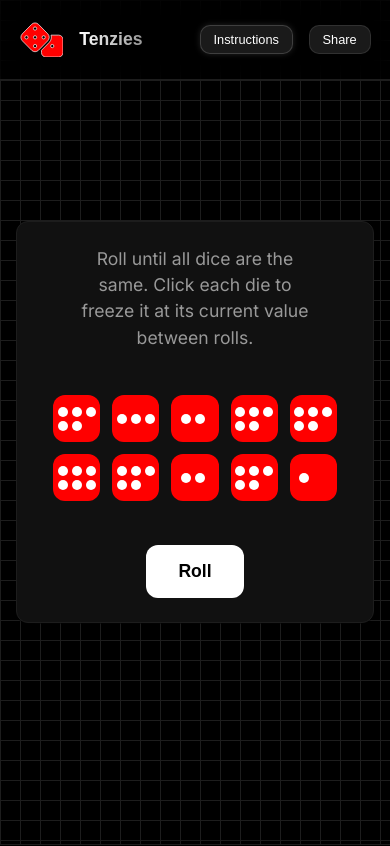
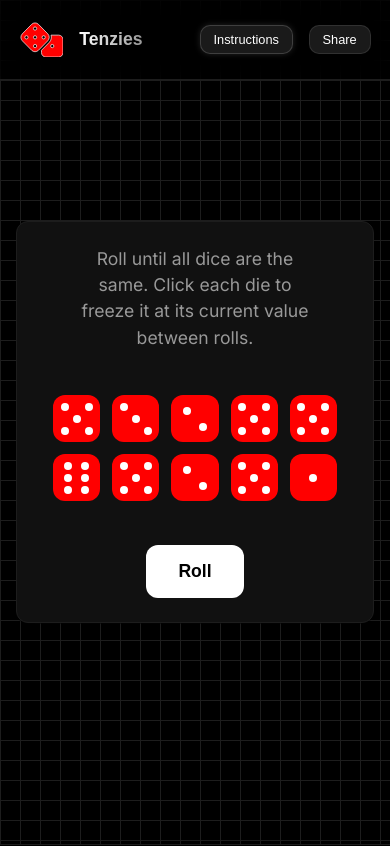
Before and after one commit to Ashwin-S-Nambiar/Tenzies, a React (Vite) app: page / in a window 390 px wide. Shown: the top 846 px of the page. Built offline with nearby package versions, Linux system fonts and the light colour scheme; a web font is replaced by a local one.

Commit message:
refactor: dot placement and styling in Die component to make it more inline real world die.

```diff
--- a/src/components/Die.jsx
+++ b/src/components/Die.jsx
@@ -2,17 +2,18 @@ import React from "react";
 import { motion } from "framer-motion";
 
 const Die = ({ value, isHeld, holdDice, rolling }) => {
+    const dotVariants = {
+        initial: { opacity: 0, scale: 0.5 },
+        animate: { opacity: 1, scale: 1, transition: { duration: 0.3, ease: "easeOut" } },
+    };
+
     const dots = Array.from({ length: value }, (_, i) => (
-        <motion.span
+        <motion.div
             key={i}
             className="dot"
-            variants={{
-                initial: { scale: 0 },
-                animate: { scale: 1 },
-            }}
+            variants={dotVariants}
             initial="initial"
             animate="animate"
-            transition={{ delay: i * 0.1 }}
         />
     ));
 
@@ -23,25 +24,35 @@ const Die = ({ value, isHeld, holdDice, rolling }) => {
 
     const dieVariants = {
         initial: { scale: 0.8, opacity: 0, rotate: 0 },
-        animate: { scale: 1, opacity: 1, rotate: rolling && !isHeld ? 360 : 0 },
-        transition: {
-            type: "spring",
-            stiffness: 200,
-            damping: 20,
-            duration: rolling && !isHeld ? 0.5 : 0.2,
-            ease: "easeInOut",
+        animate: {
+            scale: 1,
+            opacity: 1,
+            rotate: rolling && !isHeld ? [0, 180, 360] : 0,
+            transition: {
+                type: "spring",
+                stiffness: 150,
+                damping: 15,
+                duration: rolling && !isHeld ? 0.8 : 0.3,
+                ease: "easeInOut",
+            },
         },
     };
 
     return (
         <motion.div
             className={`die-face ${isHeld ? 'held' : ''}`}
+            data-value={value}
             onClick={holdDice}
             variants={containerVariants}
             whileHover="hover"
             whileTap="tap"
         >
-            <motion.div className="die-container" variants={dieVariants} initial="initial" animate="animate">
+            <motion.div
+                className="die-container"
+                variants={dieVariants}
+                initial="initial"
+                animate="animate"
+            >
                 {dots}
             </motion.div>
         </motion.div>
--- a/src/index.css
+++ b/src/index.css
@@ -387,42 +387,55 @@ body {
     height: 60%;
     display: grid;
     grid-template-columns: repeat(3, 1fr);
-  gap: 4px;
+    grid-template-rows: repeat(3, 1fr);
     place-content: center;
-  transform-style: preserve-3d;
+    position: relative;
 }
 
-
 .dot {
-  width: 10px;
-  height: 10px;
+    width: 12px;
+    height: 12px;
     border-radius: 50%;
     background-color: white;
-  margin: auto;
+    margin: 0 auto;
 }
 
-/* Specific dot arrangements (adjust as needed) */
-.die-face[value="1"] .dot:nth-child(1) { grid-area: 2 / 2; }
-.die-face[value="2"] .dot:nth-child(1) { grid-area: 1 / 1; }
-.die-face[value="2"] .dot:nth-child(2) { grid-area: 3 / 3; }
-.die-face[value="3"] .dot:nth-child(1) { grid-area: 1 / 1; }
-.die-face[value="3"] .dot:nth-child(2) { grid-area: 2 / 2; }
-.die-face[value="3"] .dot:nth-child(3) { grid-area: 3 / 3; }
-.die-face[value="4"] .dot:nth-child(1) { grid-area: 1 / 1; }
-.die-face[value="4"] .dot:nth-child(2) { grid-area: 1 / 3; }
-.die-face[value="4"] .dot:nth-child(3) { grid-area: 3 / 1; }
-.die-face[value="4"] .dot:nth-child(4) { grid-area: 3 / 3; }
-.die-face[value="5"] .dot:nth-child(1) { grid-area: 1 / 1; }
-.die-face[value="5"] .dot:nth-child(2) { grid-area: 1 / 3; }
-.die-face[value="5"] .dot:nth-child(3) { grid-area: 2 / 2; }
-.die-face[value="5"] .dot:nth-child(4) { grid-area: 3 / 1; }
-.die-face[value="5"] .dot:nth-child(5) { grid-area: 3 / 3; }
-.die-face[value="6"] .dot:nth-child(1) { grid-area: 1 / 1; }
-.die-face[value="6"] .dot:nth-child(2) { grid-area: 1 / 3; }
-.die-face[value="6"] .dot:nth-child(3) { grid-area: 2 / 1; }
-.die-face[value="6"] .dot:nth-child(4) { grid-area: 2 / 3; }
-.die-face[value="6"] .dot:nth-child(5) { grid-area: 3 / 1; }
-.die-face[value="6"] .dot:nth-child(6) { grid-area: 3 / 3; }
+/* Traditional Dice Layout */
+.row-1 { top: 10%; }
+.row-2 { top: 50%; transform: translateY(-50%); }
+.row-3 { bottom: 10%; }
+
+.col-1 { left: 10%; }
+.col-2 { left: 50%; transform: translateX(-50%); }
+.col-3 { right: 10%; }
+
+/* Specific dot placements for each number */
+.die-face[data-value="1"] .dot:nth-child(1) { grid-area: 2 / 2; }
+
+.die-face[data-value="2"] .dot:nth-child(1) { grid-area: 1 / 1; }
+.die-face[data-value="2"] .dot:nth-child(2) { grid-area: 3 / 3; }
+
+.die-face[data-value="3"] .dot:nth-child(1) { grid-area: 1 / 1; }
+.die-face[data-value="3"] .dot:nth-child(2) { grid-area: 2 / 2; }
+.die-face[data-value="3"] .dot:nth-child(3) { grid-area: 3 / 3; }
+
+.die-face[data-value="4"] .dot:nth-child(1) { grid-area: 1 / 1; }
+.die-face[data-value="4"] .dot:nth-child(2) { grid-area: 1 / 3; }
+.die-face[data-value="4"] .dot:nth-child(3) { grid-area: 3 / 1; }
+.die-face[data-value="4"] .dot:nth-child(4) { grid-area: 3 / 3; }
+
+.die-face[data-value="5"] .dot:nth-child(1) { grid-area: 1 / 1; }
+.die-face[data-value="5"] .dot:nth-child(2) { grid-area: 1 / 3; }
+.die-face[data-value="5"] .dot:nth-child(3) { grid-area: 2 / 2; }
+.die-face[data-value="5"] .dot:nth-child(4) { grid-area: 3 / 1; }
+.die-face[data-value="5"] .dot:nth-child(5) { grid-area: 3 / 3; }
+
+.die-face[data-value="6"] .dot:nth-child(1) { grid-area: 1 / 1; }
+.die-face[data-value="6"] .dot:nth-child(2) { grid-area: 1 / 3; }
+.die-face[data-value="6"] .dot:nth-child(3) { grid-area: 2 / 1; }
+.die-face[data-value="6"] .dot:nth-child(4) { grid-area: 2 / 3; }
+.die-face[data-value="6"] .dot:nth-child(5) { grid-area: 3 / 1; }
+.die-face[data-value="6"] .dot:nth-child(6) { grid-area: 3 / 3; }
 
 .roll-dice {
     background: var(--foreground);
@@ -640,17 +653,14 @@ body {
         padding: 1.5rem;
     }
 
-    .title {
-        font-size: 2.5rem;
-    }
-
     .dice-container {
         gap: 0.75rem;
         padding: 0.75rem;
     }
 
-    .die-num {
-        font-size: 1.5rem;
+    .dot {
+        width: 10px;
+        height: 10px;
     }
 
     .footer--main {
@@ -685,12 +695,14 @@ body {
         padding: 1rem;
     }
 
-    .die-num {
-        font-size: 1.2rem;
+    .header--title {
+      font-size: 1.1rem;
     }
 
-    .header--title {
-      font-size: 1.1rem;
+    .dot {
+        width: 8px;
+        height: 8px;
+        margin: 2px;
     }
 
     .glass-button {
@@ -711,6 +723,10 @@ body {
         gap: 0.75rem;
     }
 
+    .instruction-text {
+        font-size: 0.8rem;
+    }
+
     .footer {
         padding: 2rem 0 1rem;
     }
```
Lines whose indentation alone changed are shown as unchanged.
